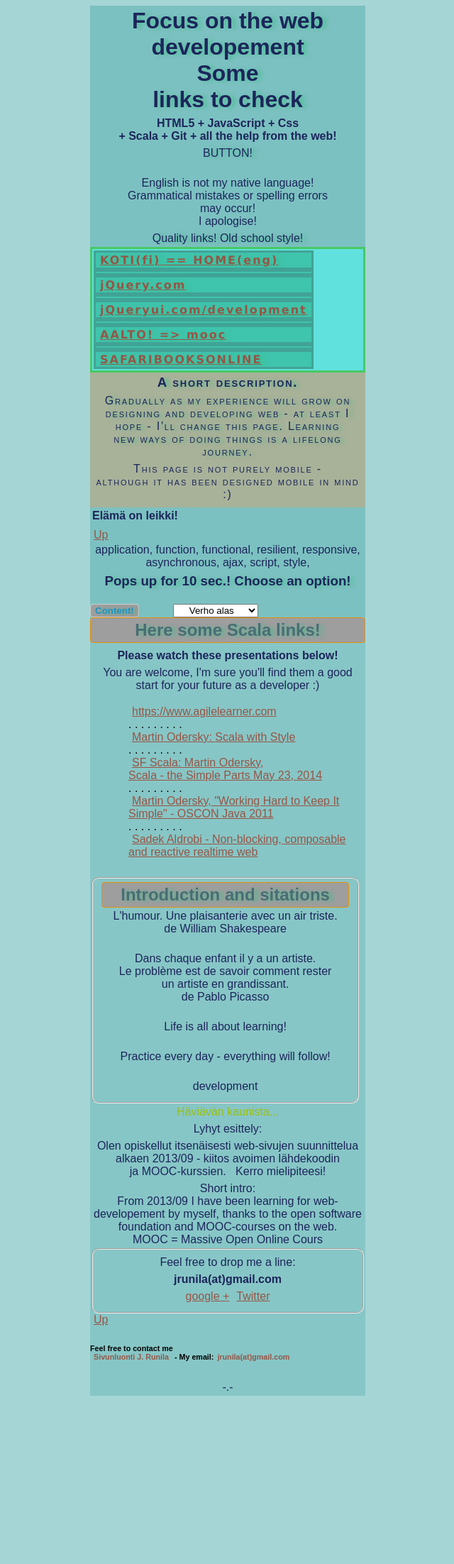
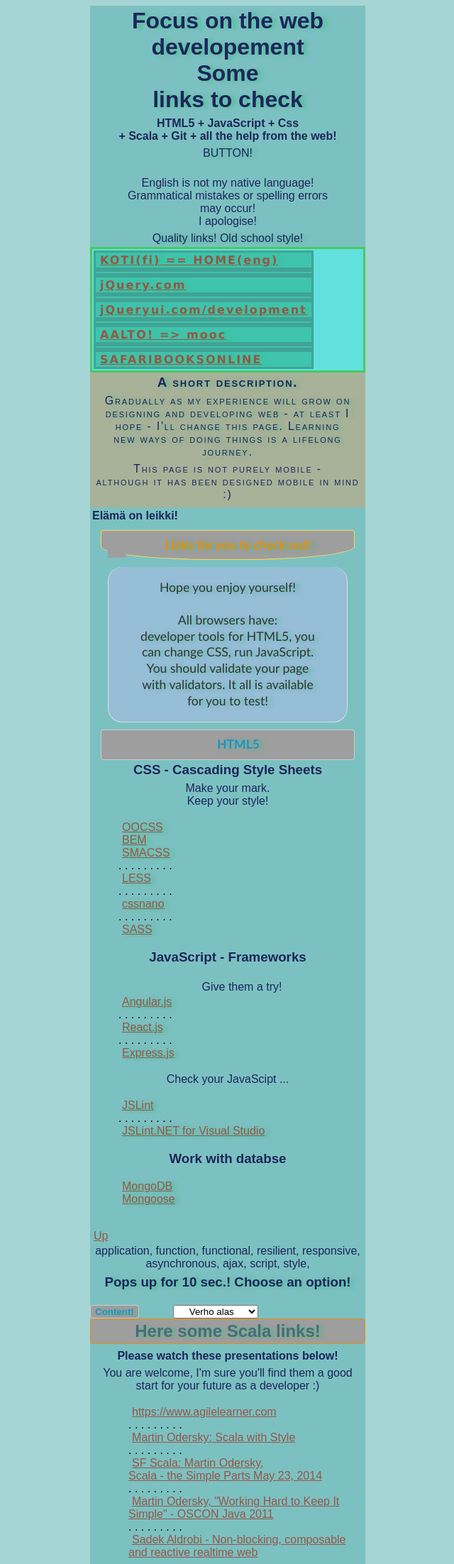
Before and after one commit to maxefmin/maxefmin.github.io, a plain HTML site: page sesiis.html in a window 1280 px wide. Shown: the top 2204 px of the page at 71% size, without its empty margins (319-959 px from the left). Before the commit the page ends 1975 px from the top, so only its background shows below. Drawn offline with Linux system fonts and the light colour scheme; grey boxes are pictures that could not be loaded.

Commit message:
Update sesiis.html
Fixing n’ learning…

```diff
--- a/sesiis.html
+++ b/sesiis.html
@@ -10,11 +10,10 @@
   <link rel="stylesheet" type="text/css" href="http://maxefmin.github.io/sensiis.css">
   <style>
 </style>
-  <script src="siisen.js" async></script>
+  <script src="http://maxefmin.github.io/siisen.js" ></script>
 </head>
 
 <body>
-  <div id="contentmain1">                <!--150-->
     <div class="hela_sivu_1">            <!--146-->
       <header>
          <h1 class="shadow">Focus on the web developement<br>Some<br> links  to check</h1>
@@ -37,7 +36,6 @@
                           <td></td>
                           <td class="cell, shadow"><a href="https://www.safaribooksonline.com/">SAFARIBOOKSONLINE</a></td></tr></table>
                       </div>
-        </div>
                   <div id="osane">
                     <header>
                     <h3 class="shadow" id="lyhyt">A short description.</h3>
@@ -46,7 +44,8 @@
                   </div>
       </div>
   </div>
-  <!--</div>-->
+</div>
+
 <div id="silita_0.1">                                                                                                                     <!--105-->
 <div>
       <header><h4 id="omaOtsikko">Elämä on leikki!</h4><p></p>
@@ -65,7 +64,7 @@
       <li class="piil"></li>
       <li><a href="http://fortuito.us/diveintohtml5/" class="shadow">DiveintoHTML5 by Mark Pilgrim</a></li>
     </ul>
-</div>
+</div></div>
   <h3 >CSS - Cascading Style Sheets</h3>
    <div><p>Make your mark.<br>Keep your style!</p>
       <ul><li><a href="http://www.oocss.org" class="shadow">OOCSS</a></li>
@@ -105,7 +104,7 @@
   <!--<p>MongoDB is an open-source, document database designed for ease of development and scaling.</p>-->
     <li><a href="https://code.google.com/p/mongoose/" class="shadow">Mongoose</a></li><li><!--<p>Mongoose is an embedded HTTP and WebSocket library that can turn anything into a web server in 5 minutes by adding a few lines of C/C++ code.</p>-->
     </li></ul>
-<br></div></div>
+<br></div>
 <div><a href="#">Up</a>
 </div>
 <p>application, function, functional, resilient, responsive, asynchronous, ajax, script, style, </p>
@@ -145,11 +144,10 @@
 </select>
 </div>
 </div>
-</div>
+
 <!--    </fieldset>
 PÄIVITETTY UUDELLEEN SISÄLLÖN JA PRESENTAATION OSALTA 22.10.2015 10.00-11.00
 Here one can load the page again -->
-</div>
 <div id="navibarr"><div><header><h2 class="ui-widget-header ui-corner-all shadow";>Here some Scala links!</h2></header><fieldset style="border: 1px;">
 <div><header><h4>Please watch these presentations below!</h4></header>
 <div><p>You are welcome, I'm sure you'll find them a good start for your future as a developer :)</p>
@@ -178,31 +176,28 @@
     <br>
     <p>development</p></div></div></fieldset>
     <!-- <div><div id="paasi-fo">-->
-<div>
+</div></div></div>
 <div id="rest">
 <p style="color:#9ac011;">Häviävän kaunista...</p>
 <p>Lyhyt esittely:</p>
       <p>Olen opiskellut itsenäisesti web-sivujen suunnittelua alkaen 2013/09 -
        kiitos avoimen lähdekoodin<br> ja MOOC-kurssien. &nbsp; Kerro mielipiteesi!</p>
     <p>Short intro:<br>From 2013/09 I have been learning for web-developement by myself, thanks to the open software foundation and MOOC-courses on the web. <br>
-      MOOC = Massive Open Online Cours</div>
+      MOOC = Massive Open Online Cours</p>
 <fieldset>
 <div>
 <p>Feel free to drop me a line: <br></p>
 <p><strong>jrunila(at)gmail.com</strong></p>
 <p><a href="https://plus.google.com/u/0/116536708940135439785/?rel=author">google +</a><a href="https://twitter.com/emescycle">Twitter</a></p></div></fieldset>
-<div id="palaus"><a href="#">Up</a></div></div>
+<div id="palaus"><a href="#">Up</a></div>
 <footer>
   <h6>Feel free to contact me <br><span>Sivunluonti J. Runila </span>
 - My email:<span>jrunila(at)gmail.com </span></h6>
 </footer>
 </div>
-</div>
-</div>
 <div>
   <p>-.-</p>
 </div>
-
 <!-- Go to www.addthis.com/dashboard to customize your tools -->
 <script src="//s7.addthis.com/js/300/addthis_widget.js#pubid=ra-56379a71a8ba88f3" async="async"></script>
 </body>
```
